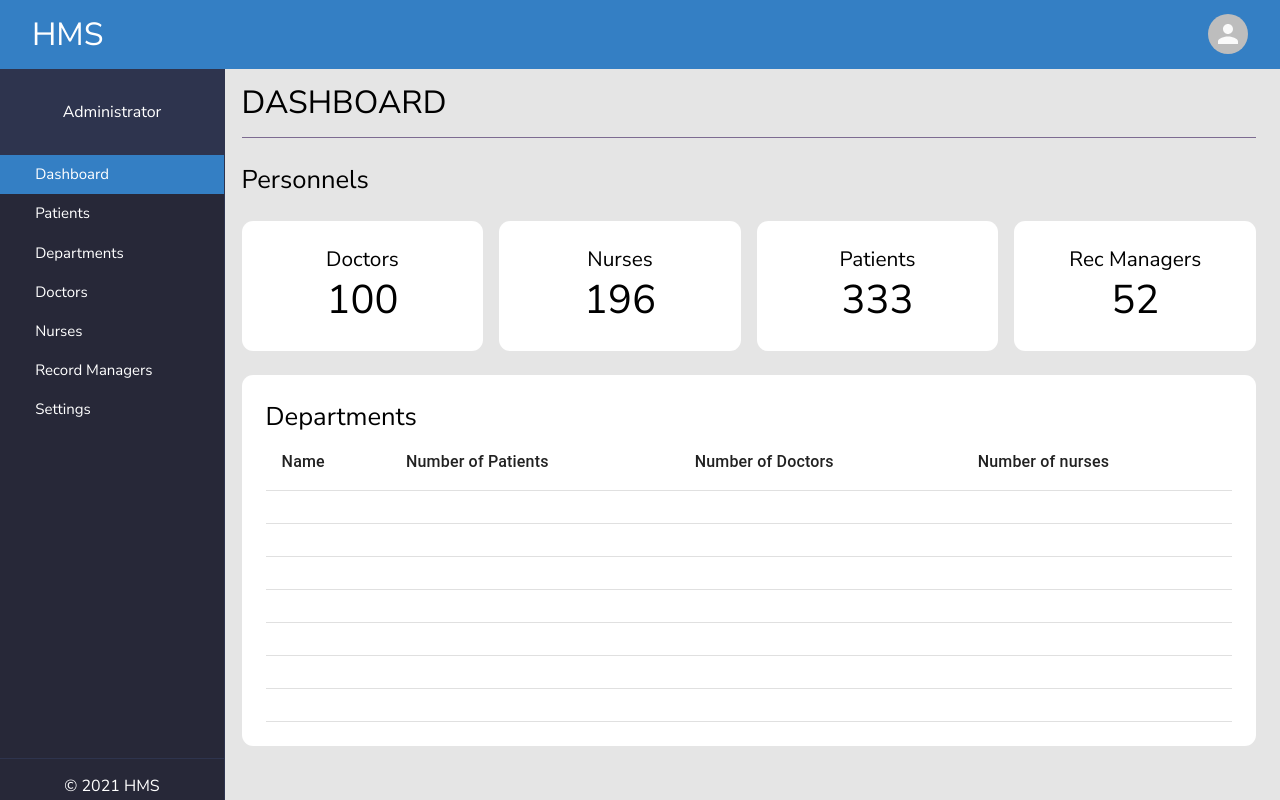
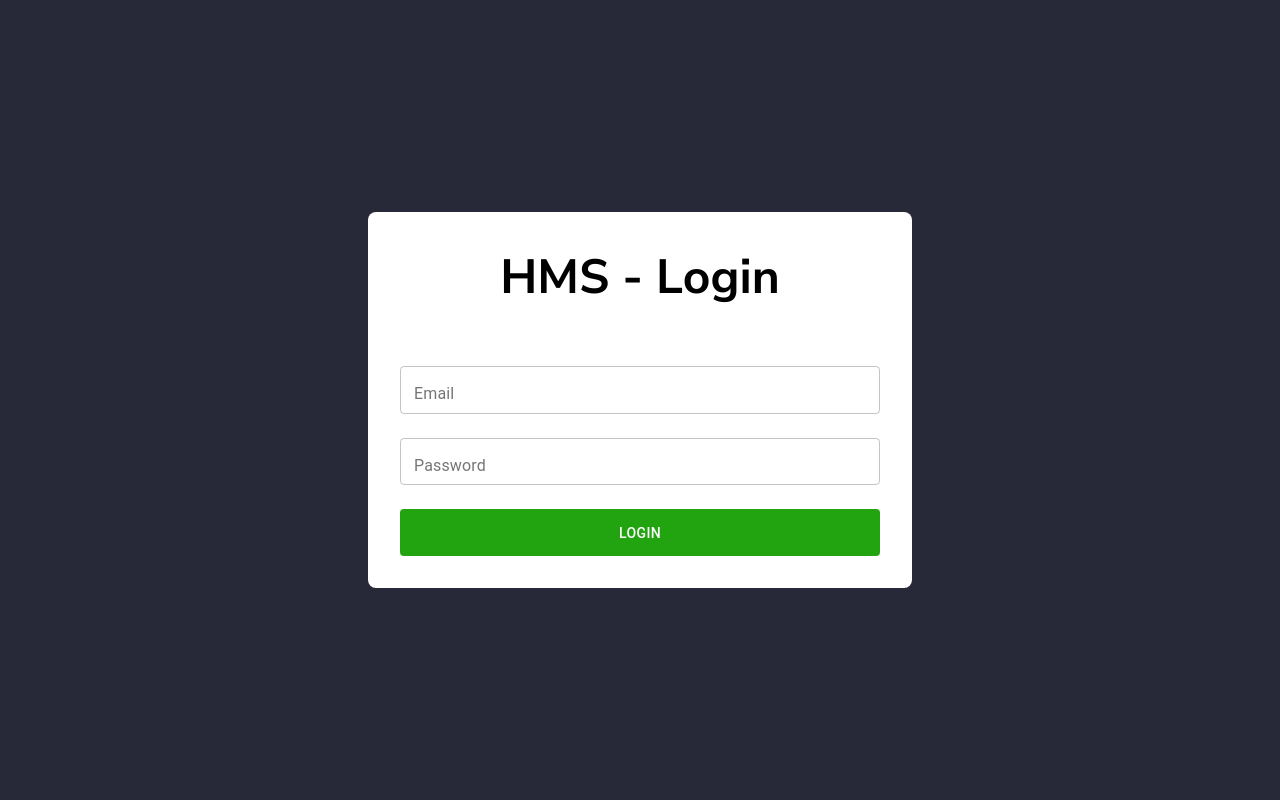
Before and after one commit to Mubangizi/hospital-management-system, a React (Create React App) app: page / in a window 1280 px wide. Built offline with nearby package versions, Linux system fonts and the light colour scheme.

Commit message:
Create a login page

```diff
--- a/src/App.js
+++ b/src/App.js
@@ -3,12 +3,14 @@ import { BrowserRouter, Switch, Route } from "react-router-dom";
 import ProfilePage from "./pages/ProfilePage";
 import DashboardPage from "./pages/DashboardPage";
 import DoctorsPage from "./pages/DoctorsPage";
+import LoginPage from "./pages/AuthPages/LoginPage";
 const App = () => {
   return (
     <BrowserRouter>
       <Switch>
-        <Route exact path="/" component={DashboardPage} />
+        <Route exact path="/dashboard" component={DashboardPage} />
         <Route exact path="/doctors" component={DoctorsPage} />
+        <Route exact path="/" component={LoginPage} />
         <Route exact path="/profile_info" component={ProfilePage} />
       </Switch>
     </BrowserRouter>
--- a/src/components/SideBar/index.jsx
+++ b/src/components/SideBar/index.jsx
@@ -26,7 +26,7 @@ const SideBar = () => {
         <div>
           <div className="UserRoleSection">Administrator</div>
           <div className="NavItems">
-            <NavLink to={{ pathname: `/` }} exact={true}>
+            <NavLink to={{ pathname: `/dashboard` }} exact={true}>
               Dashboard
             </NavLink>
             <NavLink to={{ pathname: `/patients` }}>Patients</NavLink>
--- /dev/null
+++ b/src/pages/AuthPages/AuthPages.css
@@ -0,0 +1,33 @@
+.LoginPage{
+    display: flex;
+    justify-content: center;
+    align-items: center;
+    height: 100vh;
+    background-color: var(--color-background-dark);
+}
+
+.LoginPage .FormSection{
+    background-color: #fff;
+    padding: 2rem;
+    border-radius: 0.5rem;
+    gap: 1.5rem;
+}
+
+.LoginPage .MuiButton-root {
+        padding: 0.7rem 1rem;
+}
+
+.LoginPage h1{
+    font-size: 3rem;
+    text-align: center;
+    margin-bottom: 2rem;
+}
+
+.LoginPage a{
+    text-decoration: none;
+    color: #fff;
+}
+
+.LoginPage a .MuiButton-root{
+    width:100%;
+}
--- /dev/null
+++ b/src/pages/AuthPages/LoginPage.jsx
@@ -0,0 +1,26 @@
+import { Button, TextField } from "@material-ui/core";
+import React from "react";
+import { Link } from "react-router-dom";
+import "./AuthPages.css";
+
+const LoginPage = () => {
+  return (
+    <div className="LoginPage">
+      <form action="" className="FormSection">
+        <h1>HMS - Login</h1>
+        <TextField id="outlined-basic" label="Email" variant="outlined" />
+        <TextField
+          id="outlined-basic"
+          label="Password"
+          variant="outlined"
+          type="password"
+        />
+        <Link to="/dashboard">
+          <Button className="AddBtn">Login</Button>
+        </Link>
+      </form>
+    </div>
+  );
+};
+
+export default LoginPage;
```
Also changed, not shown: src/components/Helpers/PopupModal.jsx (+7 -0 lines).
